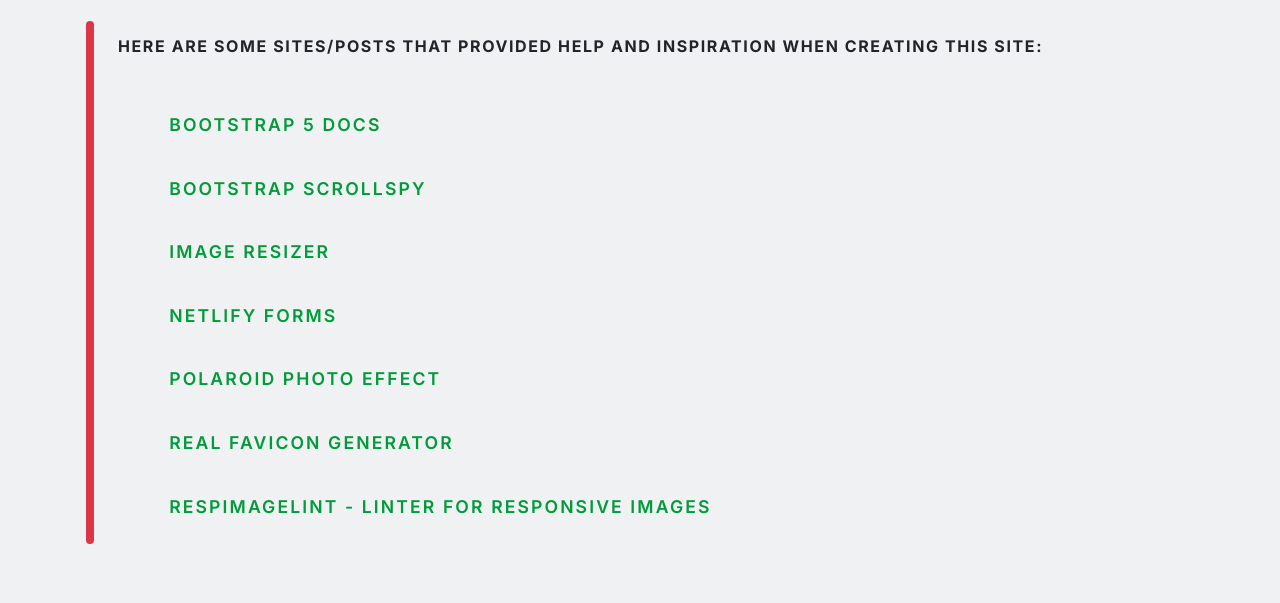
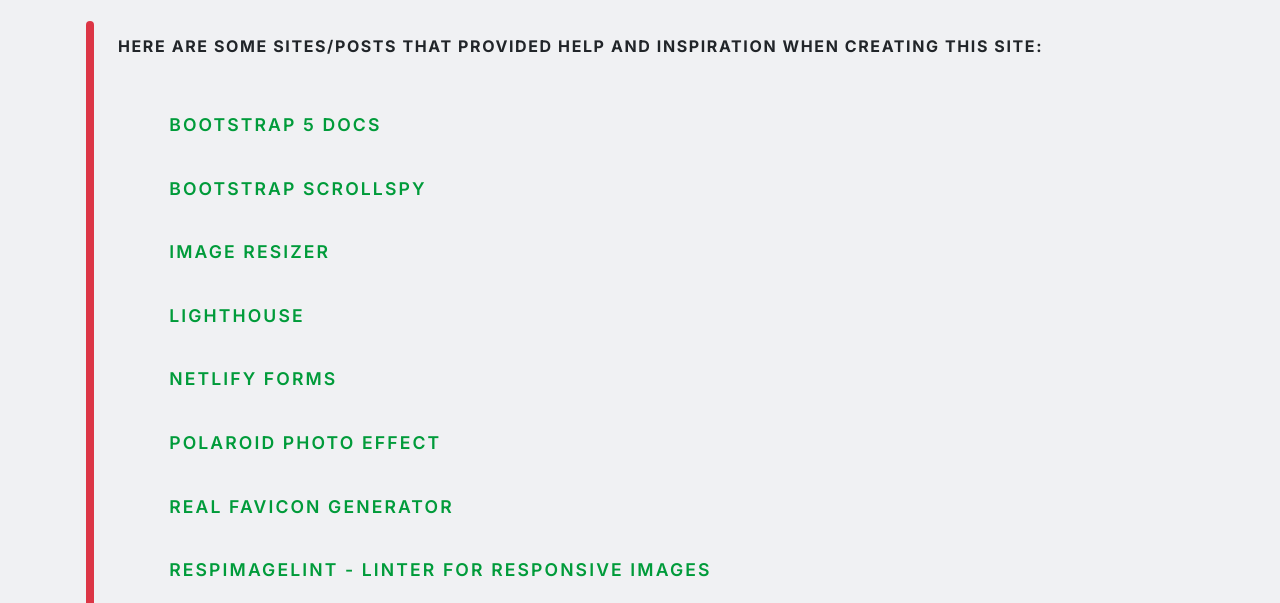
Before and after one commit to KristinaPalmquist/KristinaPalmquistPortfolio, a plain HTML site: page index.html in a window 1280 px wide. Shown: the part 4670-5273 px from the top of the page. Drawn offline with nearby package versions, Linux system fonts and the light colour scheme.

Commit message:
Added inspiration link

```diff
--- a/index.html
+++ b/index.html
@@ -675,6 +675,13 @@
                     >Image Resizer</a
                   >
 
+
+                  <a
+                    href="https://developer.chrome.com/docs/lighthouse/overview"
+                    class="my-link"
+                    >Lighthouse</a
+                  >
+
                   <a
                     href="https://docs.netlify.com/forms/setup/"
                     class="my-link"
```
